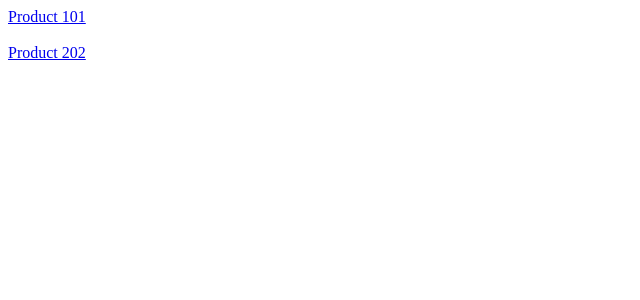
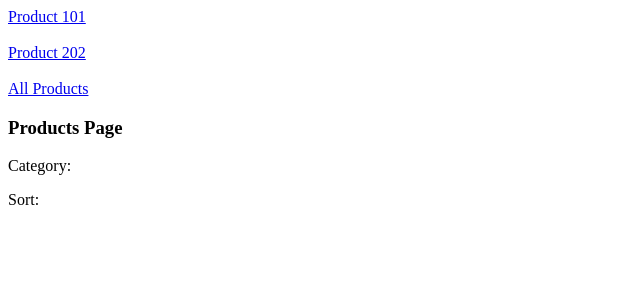
Before and after one commit to kishor-shinde-96/anguler-21-2026, an Angular app: page /products in a window 1280 px wide. Before the commit this address led to /. Shown: the top 300 px of the page, without its empty margins (0-640 px from the left). Built offline with nearby package versions, Linux system fonts and the light colour scheme.

Commit message:
Query -param

```diff
--- a/src/app/app.html
+++ b/src/app/app.html
@@ -1,4 +1,6 @@
 <a routerLink="/product/101">Product 101</a> <br> <br>
-<a routerLink="/product/202">Product 202</a>
+<a routerLink="/product/202">Product 202</a> <br> <br>
+
+<a [routerLink]="['/products']" [queryParams]="{ category: 'mobile', sort: 'price' }">All Products</a>
 
 <router-outlet></router-outlet>
--- a/src/app/app.routes.ts
+++ b/src/app/app.routes.ts
@@ -1,7 +1,9 @@
 import { Routes } from '@angular/router';
 import { ProductComp } from './product-comp/product-comp';
+import { ProductsComp } from './products-comp/products-comp';
 
 export const routes: Routes = [
  { path: 'product/:id', component: ProductComp },
+ { path: 'products', component: ProductsComp }
 
 ];
--- a/src/app/product-comp/product-comp.html
+++ b/src/app/product-comp/product-comp.html
@@ -1,2 +1,2 @@
 <h3> Product Page</h3>
-<p>Product ID: {{ productId }}</p>
+<p>Product ID: {{ productId() }}</p>
--- a/src/app/product-comp/product-comp.ts
+++ b/src/app/product-comp/product-comp.ts
@@ -1,4 +1,4 @@
-import { Component } from '@angular/core';
+import { Component, signal } from '@angular/core';
 import { ActivatedRoute } from '@angular/router';
 
 @Component({
@@ -8,22 +8,22 @@ import { ActivatedRoute } from '@angular/router';
   templateUrl: './product-comp.html',
 })
 export class ProductComp {
-  productId!: string;
+  // productId!: string;
+
+  // constructor(private route: ActivatedRoute) {
+  //   // this.productId = this.route.snapshot.paramMap.get('id') || '';
+  //   this.route.paramMap.subscribe((params) => {
+  //     this.productId = params.get('id') || '';
+  //   })
+  // }
+
+
+   productId = signal<string>('');
 
   constructor(private route: ActivatedRoute) {
-    // this.productId = this.route.snapshot.paramMap.get('id') || '';
     this.route.paramMap.subscribe((params) => {
-      this.productId = params.get('id') || '';
-    })
+      // Use .set() to update the signal value
+      this.productId.set(params.get('id') || '');
+    });
   }
-
-
-  //  productId = signal<string>('');
-
-  // constructor(private route: ActivatedRoute) {
-  //   this.route.paramMap.subscribe((params) => {
-  //     // Use .set() to update the signal value
-  //     this.productId.set(params.get('id') || '');
-  //   });
-  // }
 }
--- /dev/null
+++ b/src/app/products-comp/products-comp.html
@@ -0,0 +1,3 @@
+<h3> Products Page</h3>
+<p>Category: {{ category() }}</p>
+<p>Sort: {{ sort() }}</p>
--- /dev/null
+++ b/src/app/products-comp/products-comp.ts
@@ -0,0 +1,21 @@
+import { Component, signal } from '@angular/core';
+import { ActivatedRoute } from '@angular/router';
+
+@Component({
+  imports: [],
+  selector: 'app-products-comp',
+  styleUrl: './products-comp.css',
+  templateUrl: './products-comp.html',
+})
+export class ProductsComp {
+
+  category = signal<string | null>(null);
+  sort = signal<string | null>(null);
+
+  constructor(private route: ActivatedRoute) {
+    this.route.queryParamMap.subscribe((params) => {
+      this.category.set(params.get('category'));
+      this.sort.set(params.get('sort'));
+    });
+  }
+}
```
Also changed, not shown: src/app/products-comp/products-comp.css (added), 1 other file (tests, documents, lock files or other folders).
